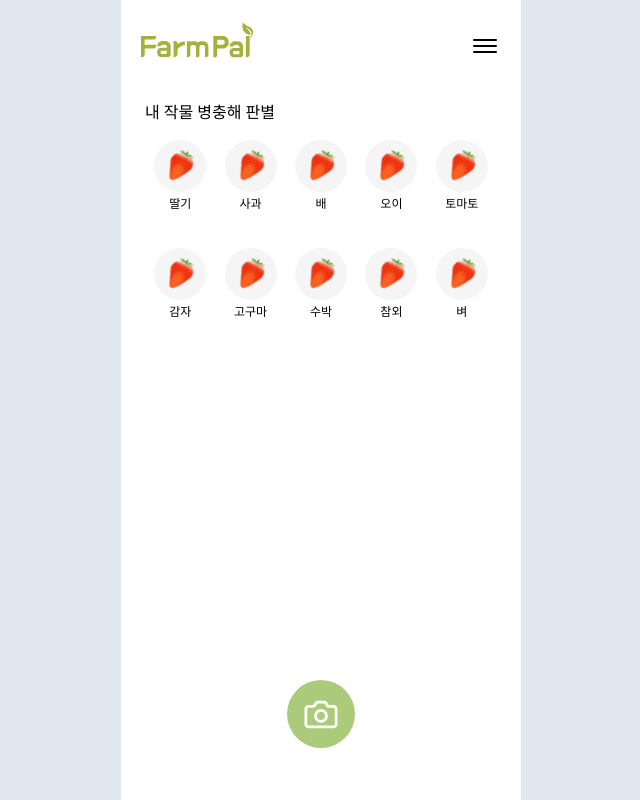
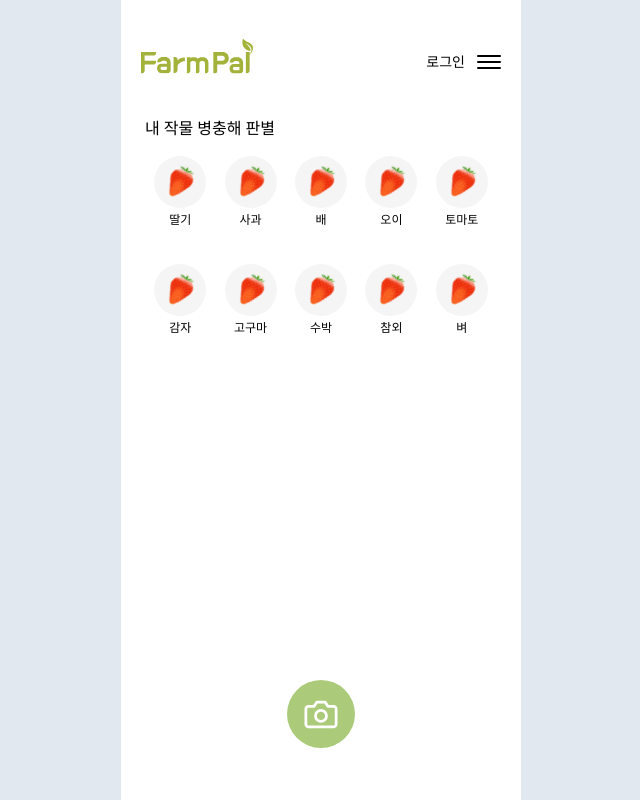
Before and after one commit to KGUardians/FARMEASY-WEB, a React (Vite) app: page /determine in a window 1280 px wide. Shown: the whole page, without its empty margins (319-959 px from the left). Built offline with nearby package versions, Linux system fonts and the light colour scheme; a web font is replaced by a local one.

Commit message:
refactor: Navbar

```diff
--- a/src/components/common/Navbar/Navbar.tsx
+++ b/src/components/common/Navbar/Navbar.tsx
@@ -1,13 +1,32 @@
+import { useState } from 'react';
 import logo from '../../../../public/fullLogo.svg';
 import { IoMenuOutline } from 'react-icons/io5';
+import { useNavigate } from 'react-router-dom';
+import { SideMenu } from './SideMenu';
 
 export const Navbar = () => {
+  const navigate = useNavigate();
+  const [isOpen, setIsOpen] = useState<boolean>(false);
+
   return (
-    <div className="sticky top-0 z-10 w-full my-3 bg-white h-14">
-      <div className="flex items-center justify-between px-5">
-        <img src={logo} alt="farmeasy" className="w-28 h-14" />
-        <IoMenuOutline className="w-8 h-8 mt-3" />
+    <div className="relative top-0 z-10 flex items-center justify-between w-full px-5 mb-3 bg-white select-none pt-7">
+      <img
+        src={logo}
+        alt="farmeasy"
+        className="cursor-pointer w-28 h-14"
+        onClick={() => navigate('/')}
+      />
+      <div className="flex items-center gap-2 mt-3">
+        <button className="text-sm" onClick={() => navigate('/')}>
+          로그인
+        </button>
+        <IoMenuOutline
+          className="w-8 h-8 -mr-1 cursor-pointer"
+          onClick={() => setIsOpen(true)} // 상태를 토글하도록 변경
+        />
       </div>
+
+      <SideMenu open={isOpen} setOpen={setIsOpen} />
     </div>
   );
 };
--- a/src/router/Layout.tsx
+++ b/src/router/Layout.tsx
@@ -3,8 +3,8 @@ import { Navbar } from '../components/common/Navbar/Navbar';
 
 const Layout = () => {
   return (
-    <main className="bg-slate-200 flex flex-col items-center">
-      <section className="min-h-screen bg-white w-[400px] mx-auto overflow-auto scrollbar-hidden">
+    <main className="flex flex-col items-center bg-slate-200">
+      <section className="min-h-screen bg-white w-[400px] mx-auto overflow-y-auto overflow-x-hidden scrollbar-hidden">
         <Navbar />
         <Outlet />
       </section>
```
